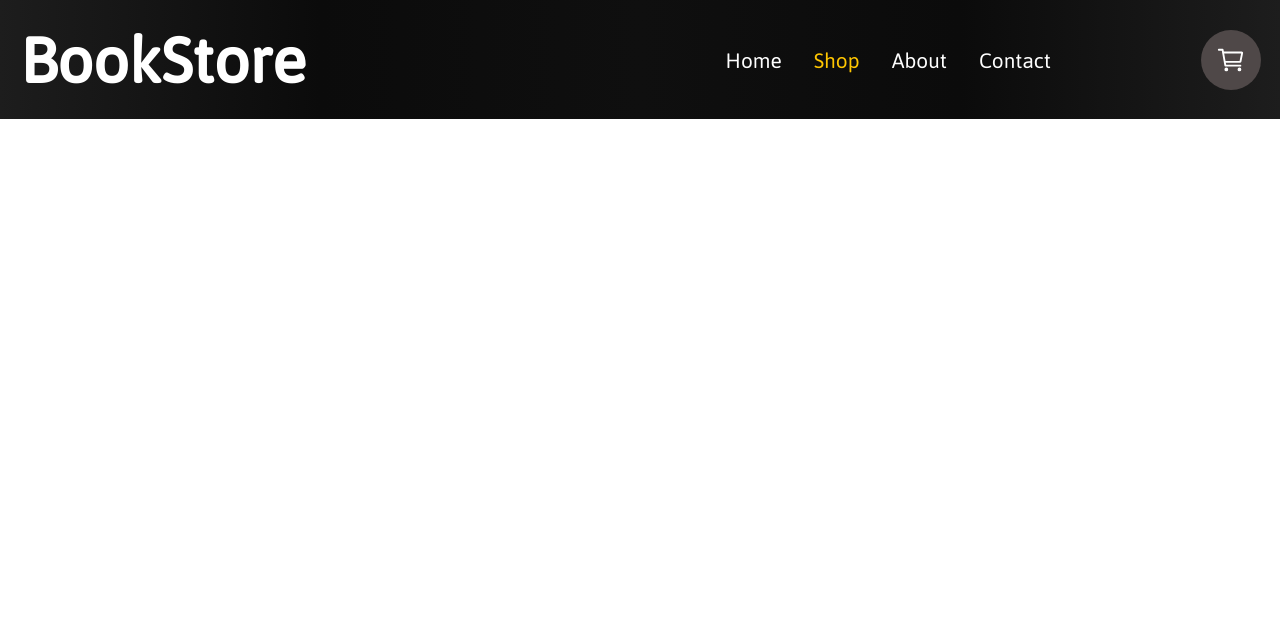
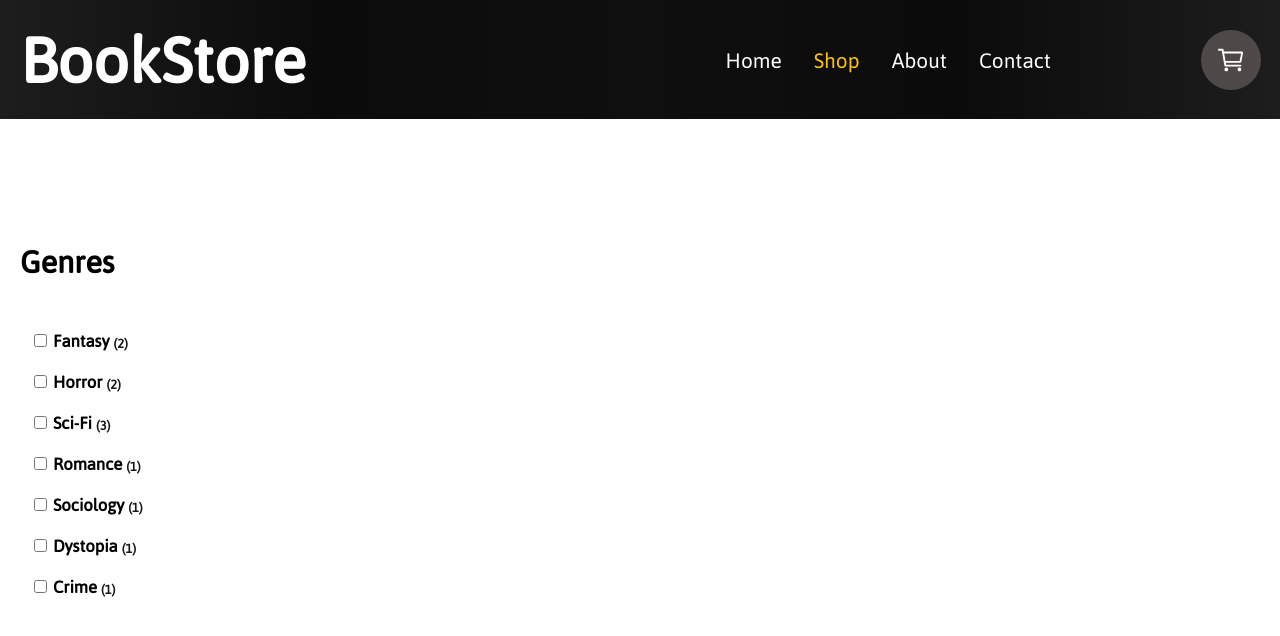
Before and after one commit to alefgomes0/Shopping-Cart, a React (Create React App) app: page /shop in a window 1280 px wide. Shown: the top 636 px of the page. Built offline with nearby package versions, Linux system fonts and the light colour scheme.

Commit message:
Start to implement the shop navbar component

```diff
--- a/src/App.css
+++ b/src/App.css
@@ -72,11 +72,11 @@ body {
   font-size: 1.5rem;
 }
 
-a.active {
+.header-links > a.active {
   color: #ffc600;
 }
 
-a {
+.header-links > a {
   text-decoration: none;
   color: #fff;
   margin: 0;
@@ -84,13 +84,13 @@ a {
   font-size: 3rem;
 }
 
-a:hover {
+.header-links > a:hover {
   border-bottom: 1px solid #433ca7;
   padding-bottom: 1px;
 }
 
-a:visited,
-a {
+.header-links > a:visited,
+.header-links > a {
   color: none;
 }
 
@@ -159,7 +159,7 @@ a {
   padding: 0;
 }
 
-.cta > button {
+a > button {
   background: rgb(63, 94, 251);
   background: linear-gradient(
     270deg,
@@ -175,3 +175,64 @@ a {
   margin: 0;
   padding: 0;
 }
+
+.shop-content {
+  display: grid;
+  height: 90svh;
+  grid-template-rows: 1fr 8fr;
+  grid-template-columns: 2fr 8fr;
+}
+
+.shop-nav {
+  align-self: center;
+  grid-row: 2 / 3;
+  padding-left: 20px;
+}
+
+.shop-nav > h3 {
+  font-size: 2.2rem;
+}
+
+.books-category {
+  display: flex;
+  flex-direction: column;
+  gap: 10px;
+}
+
+.category {
+  display: flex;
+  justify-items: center;
+  align-items: center;
+  align-content: center;
+  height: min-content;
+  padding-left: 10px;
+}
+
+.category > h5 {
+  margin: 0;
+  padding: 0 4px 0 3px;
+  font-size: 1.2rem;
+}
+
+.category > h6 {
+  margin: 0;
+  padding: 0;
+  font-size: 0.9rem;
+  opacity: 0.9;
+  padding-top: 4px;
+}
+
+@media(max-width: 1000px) {
+  .header > h1 {
+    grid-column: 1 / 2;
+  }
+
+
+  .header-links {
+    grid-column: 3 / 4;
+  }
+
+  .cart-container {
+    grid-column: -2 / -1;
+  }
+}
--- a/src/App.tsx
+++ b/src/App.tsx
@@ -1,11 +1,11 @@
 import { Routes, Route, BrowserRouter } from "react-router-dom";
 import { Header } from "./components/Header/Header";
 import { NoMatch } from "./components/NoMatch/NoMatch";
-import "./App.css";
 import { HomeContent } from "./components/HomeContent/HomeContent";
 import { ShopContent } from "./components/ShopContent/ShopContent";
 import { AboutContent } from "./components/AboutContent/AboutContent";
 import { ContactContent } from "./components/ContactContent/ContactContent";
+import "./App.css";
 
 
 export const App = () => {
--- /dev/null
+++ b/src/ShopData.tsx
@@ -0,0 +1,99 @@
+type BookData = {
+  title: string;
+  id: number;
+  url: string;
+  genre: string[];
+  pages: number;
+  price: number;
+};
+
+export const ShopData: BookData[] = [
+  {
+    title: "A Song of Ice and Fire",
+    id: 0,
+    url: "/images/book-covers/asoif.jpg",
+    genre: ["Fantasy"],
+    pages: 600,
+    price: 30,
+  },
+  {
+    title: "The Shining",
+    id: 1,
+    url: "/images/book-covers/the-shining.jpg",
+    genre: ["Horror"],
+    pages: 800,
+    price: 45,
+  },
+  {
+    title: "The Hitchhikker's Guide to the Galaxy",
+    id: 2,
+    url: "/images/book-covers/hitchhikker.jpg",
+    genre: ["Sci-Fi"],
+    pages: 732,
+    price: 51,
+  },
+  {
+    title: "Dune",
+    id: 3,
+    url: "/images/book-covers/dune.jpg",
+    genre: ["Sci-Fi"],
+    pages: 274,
+    price: 19,
+  },
+  {
+    title: "1Q84",
+    id: 4,
+    url: "/images/book-covers/1q84.jpg",
+    genre: ["Romance"],
+    pages: 484,
+    price: 28,
+  },
+  {
+    title: "Por um feminismo afro-latino-americano",
+    id: 5,
+    url: "/images/book-covers/lelia.jpg",
+    genre: ["Sociology"],
+    pages: 331,
+    price: 30,
+  },
+  {
+    title: "Interview with a Vampire",
+    id: 6,
+    url: "/images/book-covers/vampire.jpg",
+    genre: ["Horror"],
+    pages: 293,
+    price: 16,
+  },
+  {
+    title: "Flowers for Algernon",
+    id: 7,
+    url: "/images/book-covers/algernon.jpg",
+    genre: ["Sci-Fi"],
+    pages: 320,
+    price: 19,
+  },
+  {
+    title: "The Handmaid's Tale",
+    id: 8,
+    url: "/images/book-covers/handmaid.jpg",
+    genre: ["Dystopia"],
+    pages: 311,
+    price: 20,
+  },
+  {
+    title: "Murder on the Orient Express",
+    id: 9,
+    url: "/images/book-covers/express.jpg",
+    genre: ["Crime"],
+    pages: 256,
+    price: 11,
+  },
+  {
+    title: "The Lord of the Rings",
+    id: 10,
+    url: "/images/book-covers/lotr.jpg",
+    genre: ["Fantasy"],
+    pages: 1376,
+    price: 56,
+  },
+];
--- a/src/components/HomeContent/HomeContent.tsx
+++ b/src/components/HomeContent/HomeContent.tsx
@@ -1,13 +1,14 @@
+import { Link } from "react-router-dom";
+
 export const HomeContent = () => {
   return (
     <div className="home-content">
-      <div className="image-container">
+      <div className="image-container" role="img">
         <div className="cta">
           <h2>You want, we have it</h2>
-
-          <button >Start shopping</button>
+          <Link to="/shop"><button>Start shopping</button></Link>
         </div>
       </div>
     </div>
-  )
+  );
 };
--- a/src/components/ShopContent/ShopContent.tsx
+++ b/src/components/ShopContent/ShopContent.tsx
@@ -1,7 +1,14 @@
+import { ShopNav } from "./ShopNav/ShopNav";
+
+type ShopContentProps = {
+  children: React.ComponentType
+}
+
 export const ShopContent = () => {
   return (
     <div className="shop-content">
       qqq
+      <ShopNav />
     </div>
   );
 };
--- /dev/null
+++ b/src/components/ShopContent/ShopNav/ShopNav.tsx
@@ -0,0 +1,35 @@
+import { ShopData } from "../../../ShopData";
+
+type genresProperties = {
+  [index: string]: number;
+};
+
+export const ShopNav = () => {
+  let genres: genresProperties = {};
+
+  const registryGenres = () => {
+    ShopData.forEach((book) => {
+      for (const genre of book.genre) {
+        genre in genres ? (genres[genre] += 1) : (genres[genre] = 1);
+      }
+    });
+  };
+  registryGenres();
+
+  return (
+    <div className="shop-nav">
+      <h3>Genres</h3>
+      <div className="books-category">
+        {Object.keys(genres).map((genre: string) => {
+          return (
+            <div className="category" key={genre}>
+              <input type="checkbox" />
+              <h5>{genre}</h5>
+              <h6 className="genre-quantity">({genres[genre]})</h6>
+            </div>
+          );
+        })}
+      </div>
+    </div>
+  );
+};
```
Also changed, not shown: 1 other file (tests, documents, lock files or other folders).
